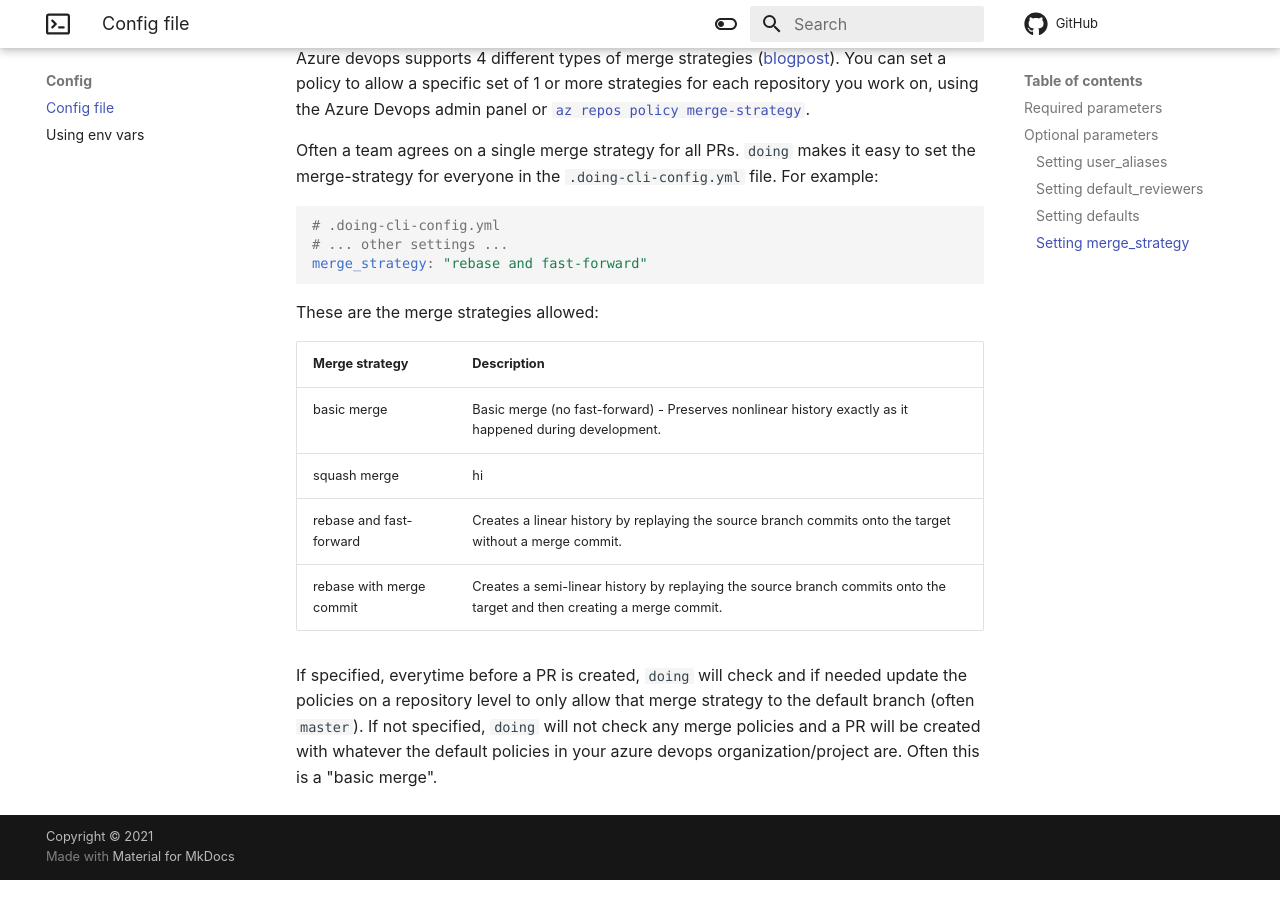
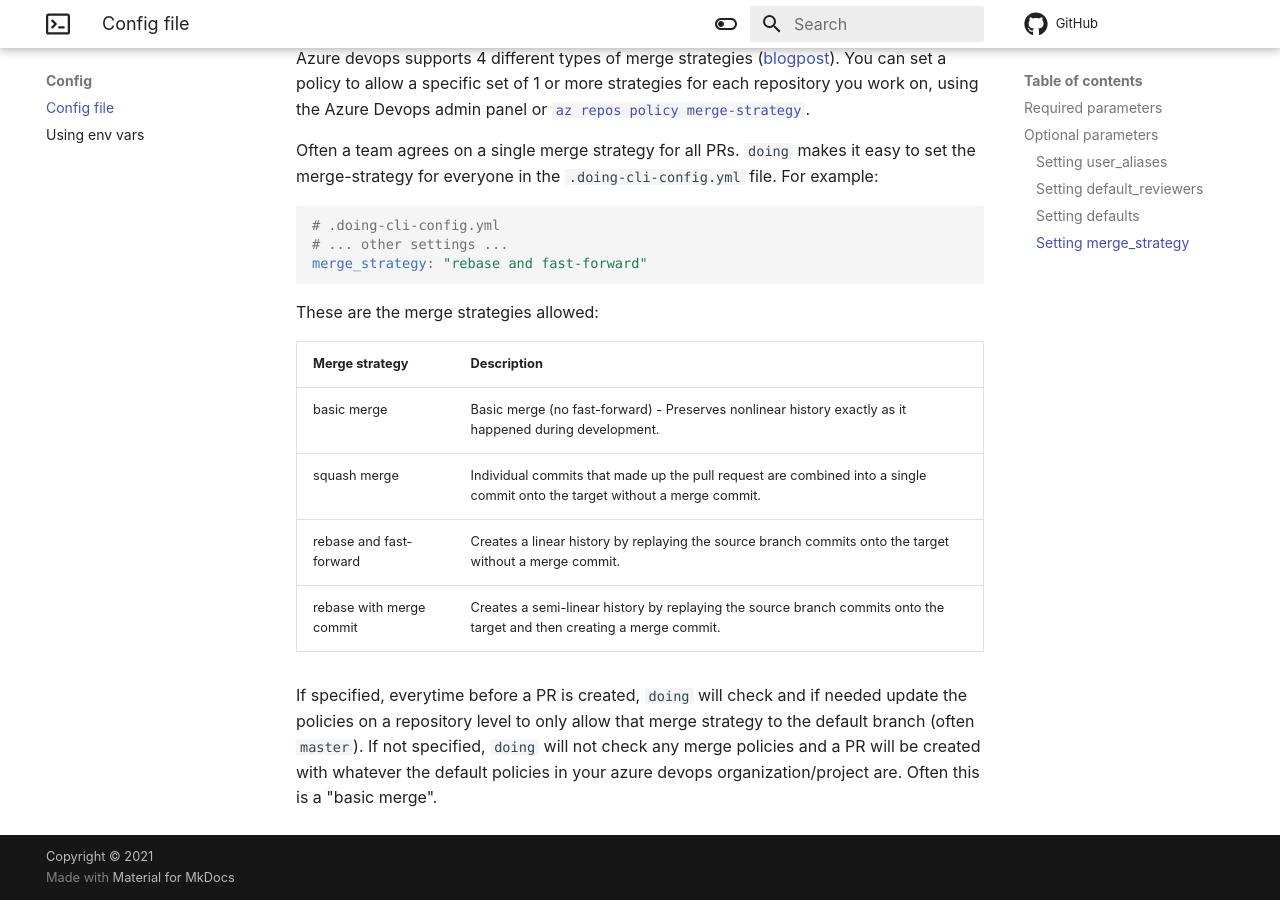
Before and after one commit to ing-bank/doing-cli, an MkDocs documentation site: the page built from docs/config/config_file.md, in a window 1280 px wide and 900 px high, scrolled down 3282 px. Built offline with MkDocs 1.6.1 and Material for MkDocs 9.7.7, drawn with Linux system fonts in a browser that asks for light colours; comment, search, counter and statistics services are not loaded.

Commit message:
Fixed squash merge howto

```diff
--- a/docs/config/config_file.md
+++ b/docs/config/config_file.md
@@ -124,7 +124,7 @@
 | Merge strategy      | Description |
 | ----------------------- | ------------------------------------ |
 | basic merge | Basic merge (no fast-forward) - Preserves nonlinear history exactly as it happened during development. |
-| squash merge | hi |
+| squash merge | Individual commits that made up the pull request are combined into a single commit onto the target without a merge commit.|
 | rebase and fast-forward | Creates a linear history by replaying the source branch commits onto the target without a merge commit. |
 | rebase with merge commit |Creates a semi-linear history by replaying the source branch commits onto the target and then creating a merge commit. |
 
```
